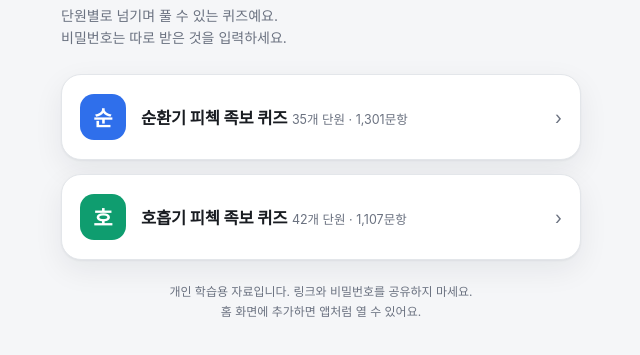
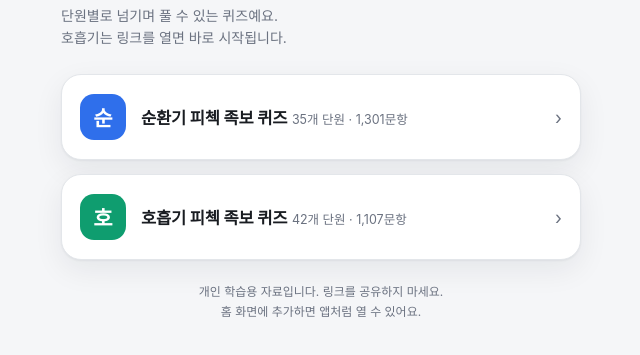
Before and after one commit to mahogeum/public, a plain HTML site: page index.html in a window 1280 px wide. Shown: the part 67-422 px from the top of the page, without its empty margins (319-959 px from the left). Drawn offline with Linux system fonts and the light colour scheme.

Commit message:
quiz: 피첵 뒤쪽 족보 전수 보강(순환기 1,301·호흡기 1,107문항), 32강 정답 수정, 평문 배포 유지

```diff
--- a/index.html
+++ b/index.html
@@ -50,7 +50,7 @@
 <body>
 <div class="wrap">
   <h1>피첵 족보 퀴즈</h1>
-  <p class="lead">단원별로 넘기며 풀 수 있는 퀴즈예요.<br>비밀번호는 따로 받은 것을 입력하세요.</p>
+  <p class="lead">단원별로 넘기며 풀 수 있는 퀴즈예요.<br>호흡기는 링크를 열면 바로 시작됩니다.</p>
 
   <a class="item circ" href="circ.html">
     <span class="dot">순</span>
@@ -70,7 +70,7 @@
     <span class="arrow">›</span>
   </a>
 
-  <p class="note">개인 학습용 자료입니다. 링크와 비밀번호를 공유하지 마세요.<br>홈 화면에 추가하면 앱처럼 열 수 있어요.</p>
+  <p class="note">개인 학습용 자료입니다. 링크를 공유하지 마세요.<br>홈 화면에 추가하면 앱처럼 열 수 있어요.</p>
 </div>
 </body>
 </html>
```
